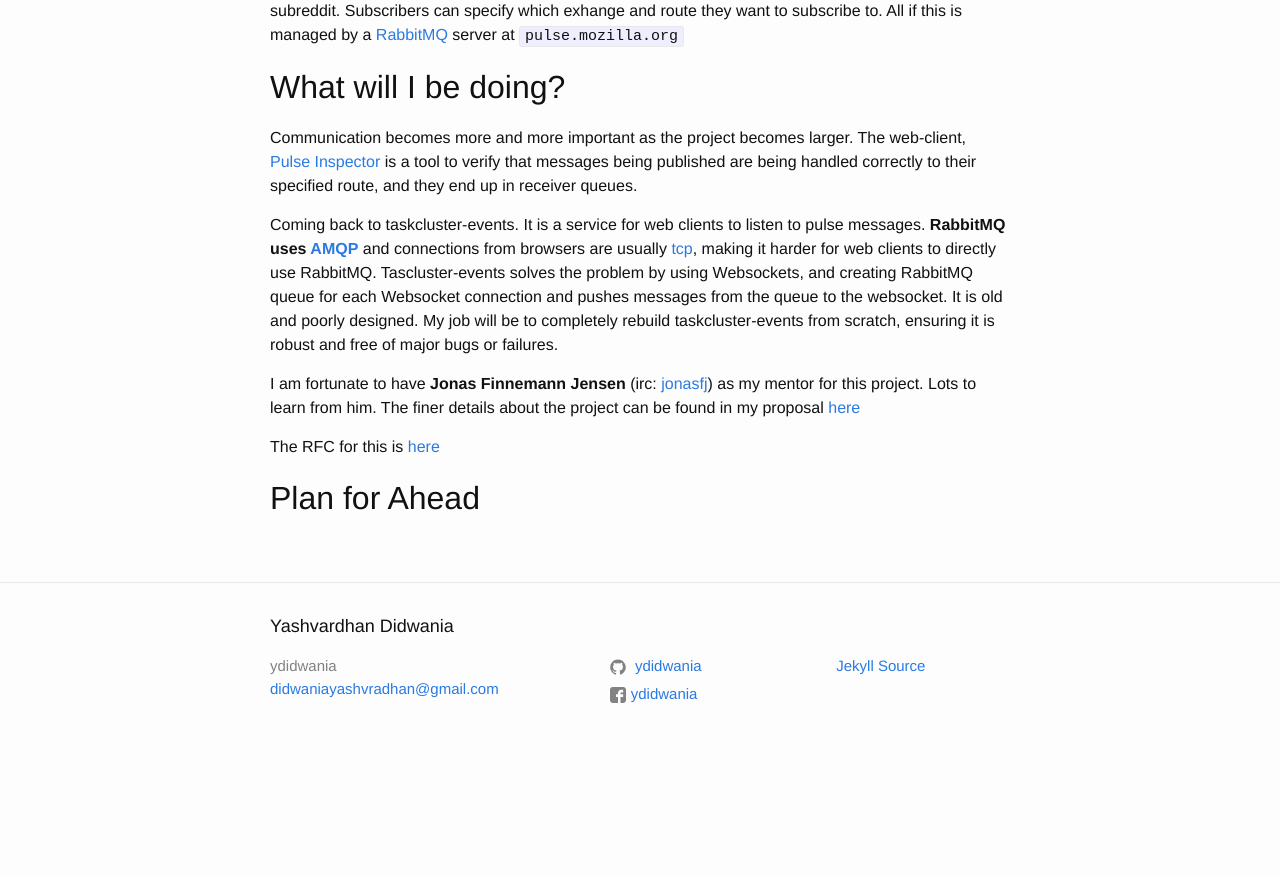
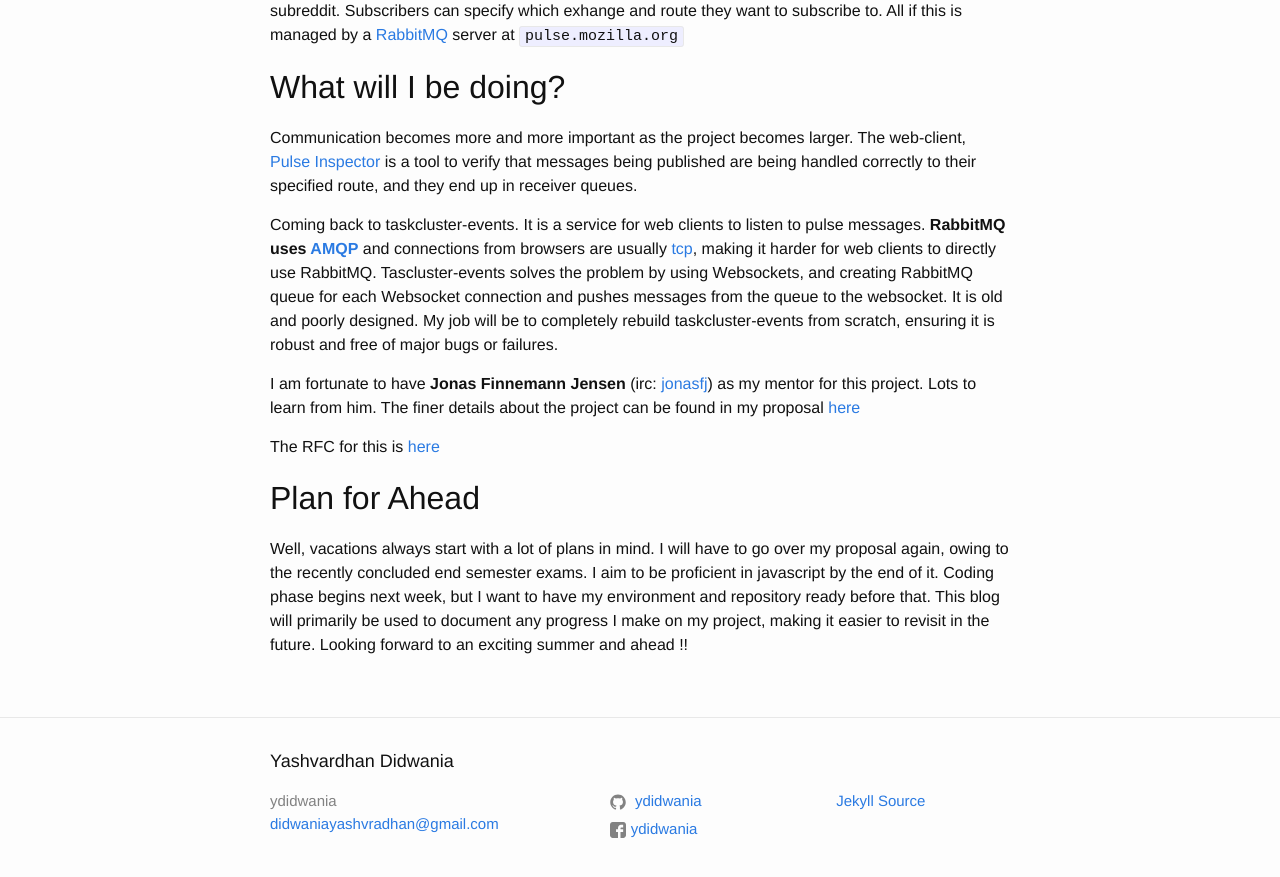
Before and after one commit to ydidwania/ydidwania.github.io, a Jekyll site: the page built from _posts/2017-06-30-welcome-to-jekyll.md, in a window 1280 px wide and 900 px high, scrolled down 741 px. Shown: the top 877 px of the window. Built offline with Jekyll 4.4.1, drawn with Linux system fonts in a browser that asks for light colours; before the commit the page ends 1506 px from its top, so only the background shows below that.

Commit message:
gsoc blog complete

```diff
--- a/_posts/2017-06-30-welcome-to-jekyll.md
+++ b/_posts/2017-06-30-welcome-to-jekyll.md
@@ -30,6 +30,7 @@
 
 ## Plan for Ahead
 
+Well, vacations always start with a lot of plans in mind. I will have to go over my proposal again, owing to the recently concluded end semester exams. I aim to be proficient in javascript by the end of it. Coding phase begins next week, but I want to have my environment and repository ready before that. This blog will primarily be used to document any progress I make on my project, making it easier to revisit in the future. Looking forward to an exciting summer and ahead !!
 
 
 
```
Also changed, not shown: 2 other files.
